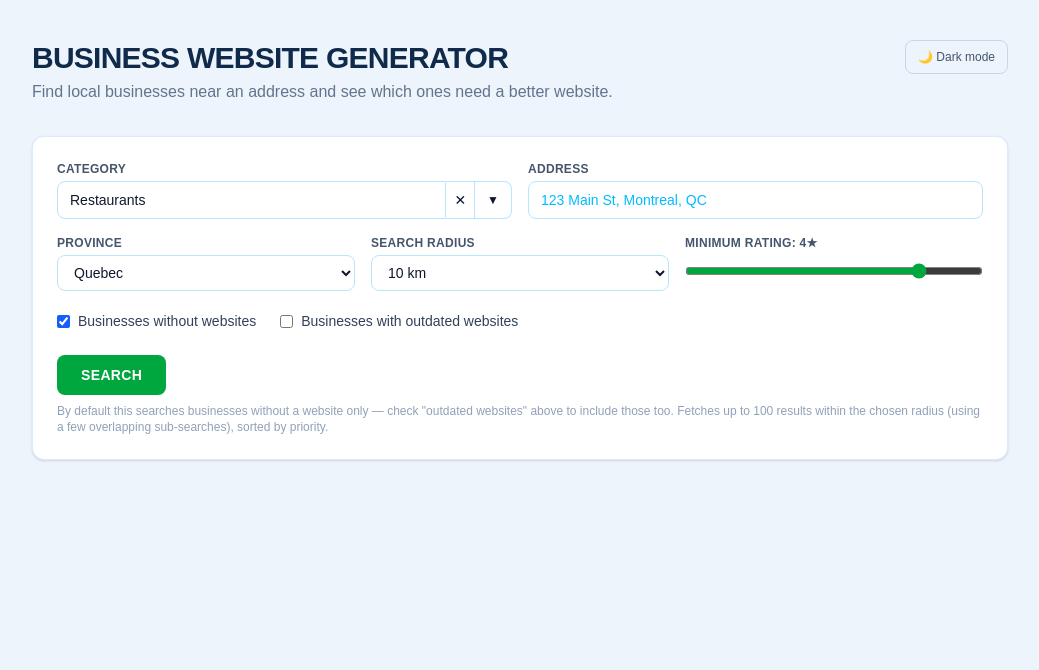
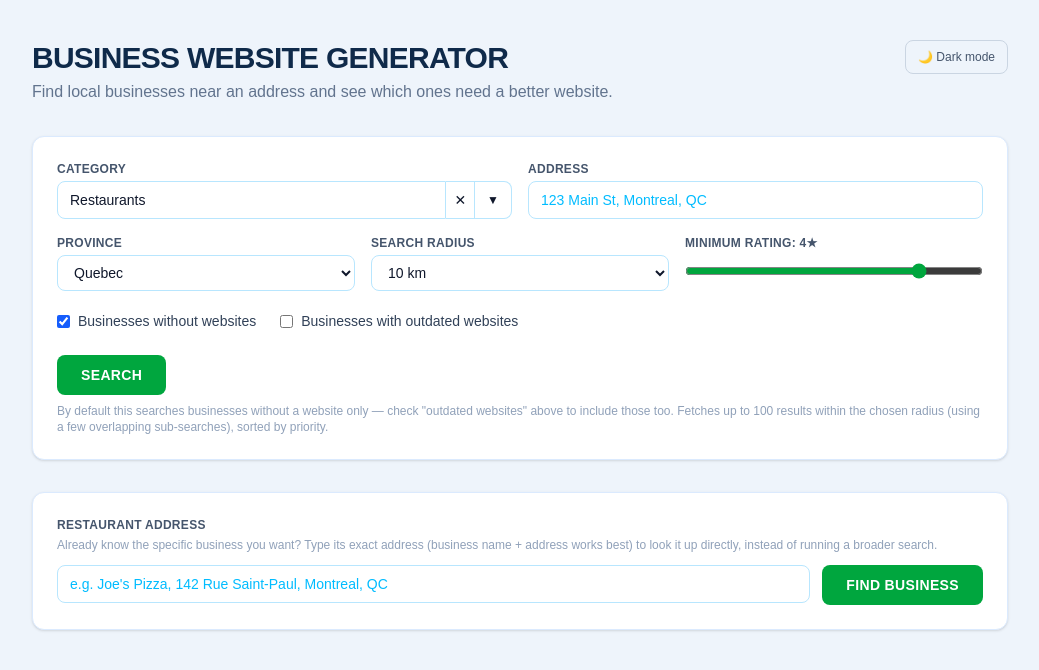
Before and after one commit to onix619-cmd/lead-scout, a Next.js app: page / in a window 1280 px wide. Shown: the top 670 px of the page, without its empty margins (120-1159 px from the left). Built offline with nearby package versions, Linux system fonts and the light colour scheme.

Commit message:
Add direct restaurant address lookup feature

```diff
--- /dev/null
+++ b/src/app/api/find-address/route.ts
@@ -0,0 +1,66 @@
+import { NextRequest, NextResponse } from "next/server";
+import { searchBusinesses } from "@/lib/places";
+import { analyzeWebsite, priorityFromScore } from "@/lib/analyzer";
+import { Lead } from "@/lib/types";
+
+export const maxDuration = 30;
+
+// Looks up whatever business is actually located at a specific address the
+// user already knows, rather than searching a category + radius. Google's
+// Text Search resolves a full address well on its own when a real business
+// exists there, so no extra location bias is needed here.
+export async function POST(req: NextRequest) {
+  try {
+    const body = await req.json();
+    const { address } = body as { address?: string };
+
+    if (!address) {
+      return NextResponse.json({ error: "address is required" }, { status: 400 });
+    }
+
+    const businesses = await searchBusinesses({
+      query: address,
+      minRating: 0,
+      maxResults: 5,
+    });
+
+    if (businesses.length === 0) {
+      return NextResponse.json(
+        { error: "No business found at that address. Try a more specific address (include the business name if you know it)." },
+        { status: 404 }
+      );
+    }
+
+    const leads: Lead[] = await Promise.all(
+      businesses.map(async (b) => {
+        if (!b.website) {
+          return {
+            ...b,
+            websiteScore: {
+              score: 0,
+              hasWebsite: false,
+              checks: [],
+              suggestions: ["No website found — build one from scratch."],
+            },
+            priority: "high" as const,
+          };
+        }
+        const websiteScore = await analyzeWebsite(b.website);
+        return {
+          ...b,
+          websiteScore,
+          priority: priorityFromScore(true, websiteScore.score),
+          socialLinks: websiteScore.socialLinks,
+        };
+      })
+    );
+
+    return NextResponse.json({ leads });
+  } catch (err: any) {
+    console.error(err);
+    return NextResponse.json(
+      { error: err?.message ?? "Something went wrong" },
+      { status: 500 }
+    );
+  }
+}
--- a/src/app/page.tsx
+++ b/src/app/page.tsx
@@ -115,6 +115,12 @@ export default function Dashboard() {
   const [loading, setLoading] = useState(false);
   const [error, setError] = useState<string | null>(null);
   const [leads, setLeads] = useState<Lead[]>([]);
+  const [restaurantAddress, setRestaurantAddress] = useState("");
+  const [restaurantAddressSuggestions, setRestaurantAddressSuggestions] = useState<{ placeId: string; text: string }[]>([]);
+  const [showRestaurantSuggestions, setShowRestaurantSuggestions] = useState(false);
+  const [findingByAddress, setFindingByAddress] = useState(false);
+  const [findByAddressError, setFindByAddressError] = useState<string | null>(null);
+  const restaurantDebounceRef = useRef<ReturnType<typeof setTimeout> | null>(null);
   const [savedIds, setSavedIds] = useState<Set<string>>(new Set());
   const [expanded, setExpanded] = useState<string | null>(null);
   const [generating, setGenerating] = useState<Set<string>>(new Set());
@@ -150,6 +156,56 @@ export default function Dashboard() {
       if (debounceRef.current) clearTimeout(debounceRef.current);
     };
   }, [address]);
+
+  useEffect(() => {
+    if (restaurantDebounceRef.current) clearTimeout(restaurantDebounceRef.current);
+    if (restaurantAddress.trim().length < 3) {
+      setRestaurantAddressSuggestions([]);
+      return;
+    }
+    restaurantDebounceRef.current = setTimeout(async () => {
+      try {
+        const res = await fetch("/api/autocomplete", {
+          method: "POST",
+          headers: { "Content-Type": "application/json" },
+          body: JSON.stringify({ input: restaurantAddress }),
+        });
+        const data = await res.json();
+        setRestaurantAddressSuggestions(data.suggestions ?? []);
+      } catch {
+        setRestaurantAddressSuggestions([]);
+      }
+    }, 300);
+    return () => {
+      if (restaurantDebounceRef.current) clearTimeout(restaurantDebounceRef.current);
+    };
+  }, [restaurantAddress]);
+
+  async function handleFindByAddress(e: React.FormEvent) {
+    e.preventDefault();
+    setFindingByAddress(true);
+    setFindByAddressError(null);
+    try {
+      const res = await fetch("/api/find-address", {
+        method: "POST",
+        headers: { "Content-Type": "application/json" },
+        body: JSON.stringify({ address: restaurantAddress }),
+      });
+      const data = await res.json();
+      if (!res.ok) throw new Error(data.error || "Couldn't find that business");
+      setLeads((prev) => {
+        const existingIds = new Set(prev.map((l) => l.placeId));
+        const newOnes = (data.leads as Lead[]).filter((l) => !existingIds.has(l.placeId));
+        return [...newOnes, ...prev];
+      });
+      setRestaurantAddress("");
+      setShowRestaurantSuggestions(false);
+    } catch (err: any) {
+      setFindByAddressError(err.message);
+    } finally {
+      setFindingByAddress(false);
+    }
+  }
 
   async function handleSearch(e: React.FormEvent) {
     e.preventDefault();
@@ -469,6 +525,65 @@ export default function Dashboard() {
           </p>
         </form>
 
+        <form
+          onSubmit={handleFindByAddress}
+          className={`border rounded-xl shadow-sm p-6 mb-8 ${t.card}`}
+        >
+          <label className={`text-xs font-bold uppercase tracking-wide block mb-1 ${t.label}`}>
+            Restaurant Address
+          </label>
+          <p className={`text-xs mb-3 ${t.helperText}`}>
+            Already know the specific business you want? Type its exact address (business name +
+            address works best) to look it up directly, instead of running a broader search.
+          </p>
+          <div className="flex flex-col sm:flex-row gap-3">
+            <div className="relative flex-1">
+              <input
+                value={restaurantAddress}
+                onChange={(e) => {
+                  setRestaurantAddress(e.target.value);
+                  setShowRestaurantSuggestions(true);
+                }}
+                onFocus={() => setShowRestaurantSuggestions(true)}
+                onBlur={() => setTimeout(() => setShowRestaurantSuggestions(false), 150)}
+                placeholder="e.g. Joe's Pizza, 142 Rue Saint-Paul, Montreal, QC"
+                required
+                autoComplete="off"
+                className={`w-full border rounded-lg px-3 py-2 text-sm focus:outline-none ${t.input}`}
+              />
+              {showRestaurantSuggestions && restaurantAddressSuggestions.length > 0 && (
+                <ul className={`absolute z-10 left-0 right-0 mt-1 border rounded-lg shadow-md max-h-56 overflow-y-auto ${t.dropdown}`}>
+                  {restaurantAddressSuggestions.map((s) => (
+                    <li key={s.placeId}>
+                      <button
+                        type="button"
+                        onMouseDown={() => {
+                          setRestaurantAddress(s.text);
+                          setRestaurantAddressSuggestions([]);
+                          setShowRestaurantSuggestions(false);
+                        }}
+                        className={`w-full text-left px-3 py-2 text-sm ${t.dropdownItem}`}
+                      >
+                        {s.text}
+                      </button>
+                    </li>
+                  ))}
+                </ul>
+              )}
+            </div>
+            <button
+              type="submit"
+              disabled={findingByAddress}
+              className="bg-green-600 text-white text-sm font-bold uppercase tracking-wide px-6 py-2.5 rounded-lg hover:bg-green-500 disabled:opacity-50 whitespace-nowrap"
+            >
+              {findingByAddress ? "Finding…" : "Find Business"}
+            </button>
+          </div>
+          {findByAddressError && (
+            <p className={`text-xs mt-2 ${darkMode ? "text-red-400" : "text-red-600"}`}>{findByAddressError}</p>
+          )}
+        </form>
+
         {error && (
           <div className={`text-sm rounded-lg px-4 py-3 mb-6 ${darkMode ? "bg-red-950 border border-red-800 text-red-300" : "bg-red-50 border border-red-200 text-red-700"}`}>
             {error}
```
